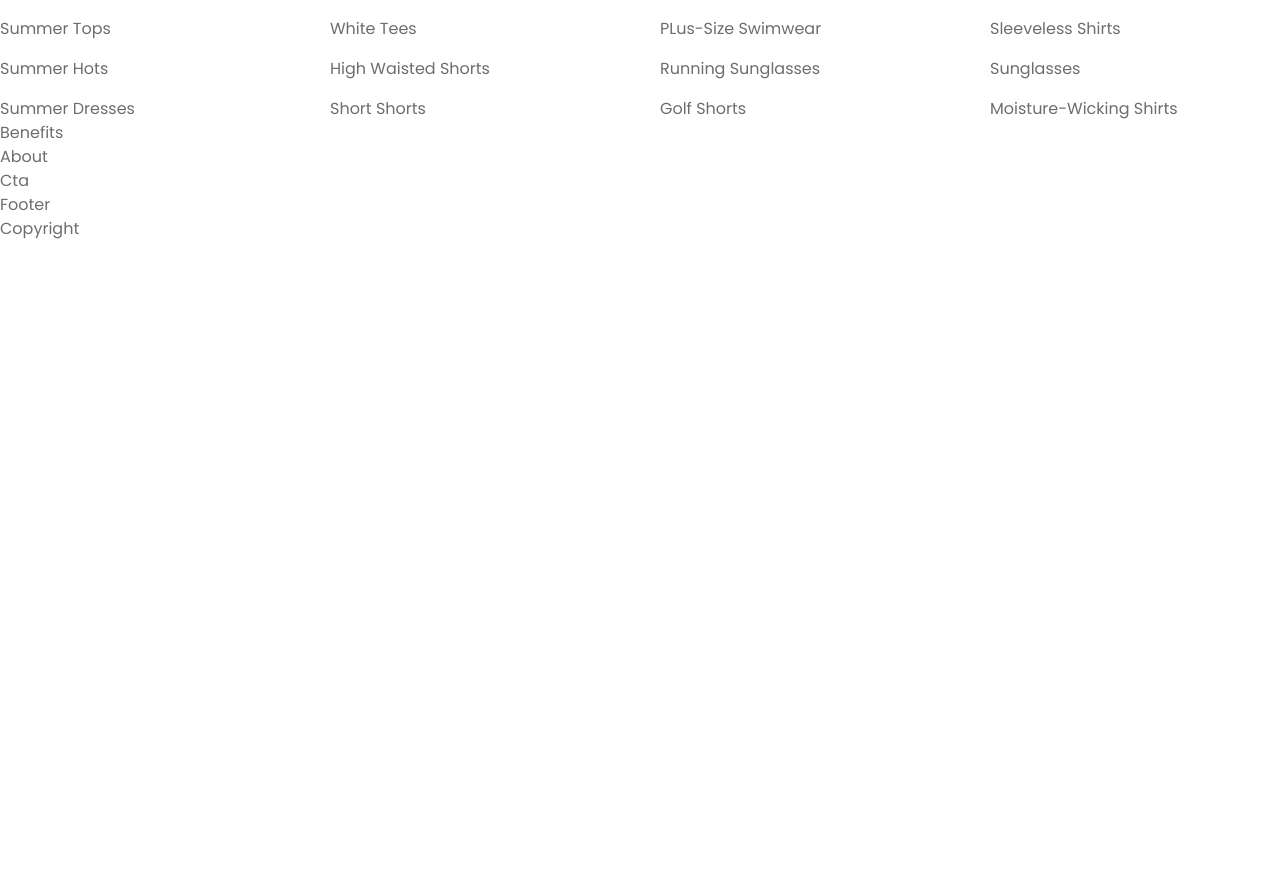
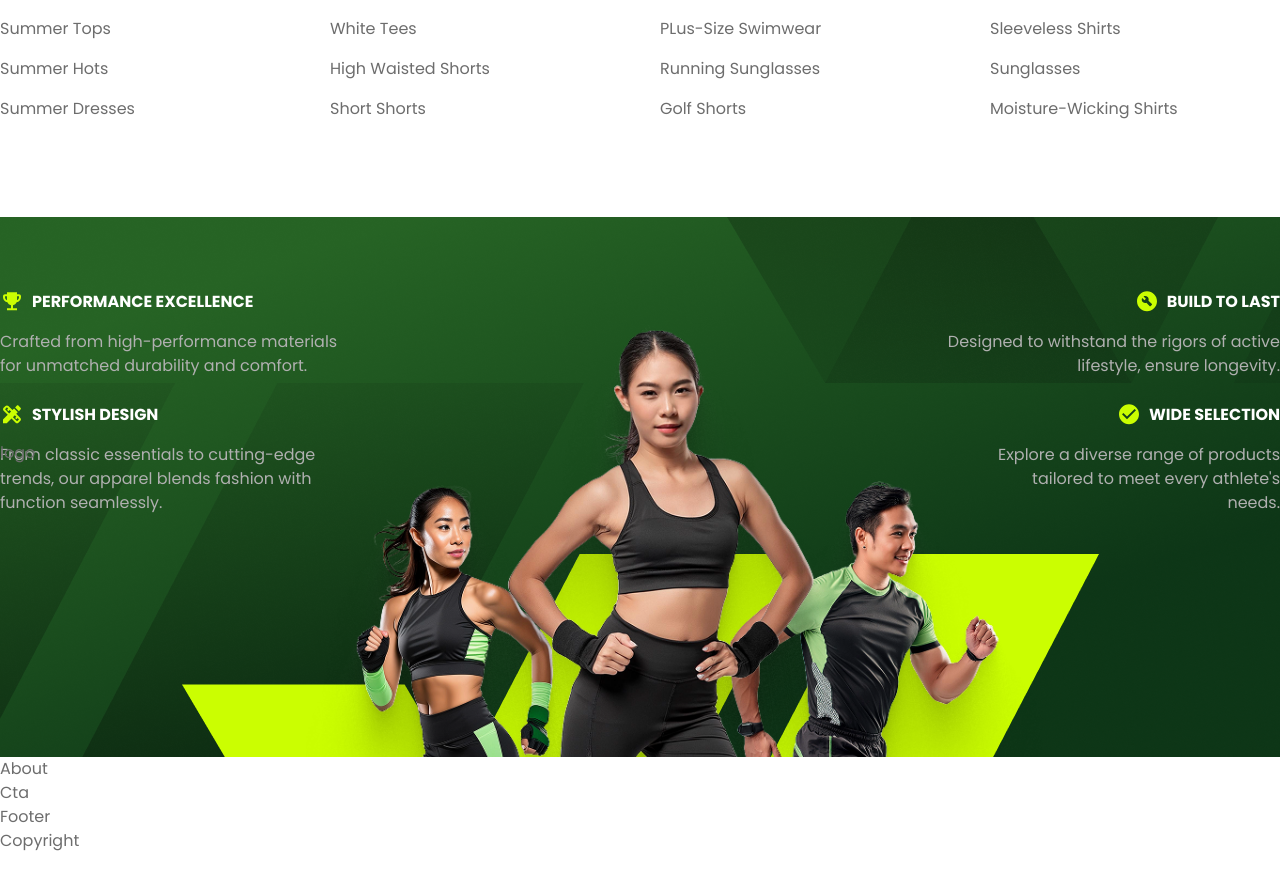
Before and after one commit to KRI5H03/venoma, a Next.js app: page / in a window 1280 px wide. Shown: the part 2783-3672 px from the top of the page. Built offline with nearby package versions, Linux system fonts and the light colour scheme.

Commit message:
completed the 5 th part of the landing page

```diff
--- a/components/Benefits.tsx
+++ b/components/Benefits.tsx
@@ -1,8 +1,57 @@
 import React from 'react'
+import Image from 'next/image'
 
 const Benefits = () => {
   return (
-    <div>Benefits</div>
+    <section className='mt-24 pt-[72px] min-h-[540px] bg-[url(/assets/img/benefits/bg.png)] bg-no-repeat bg-cover relative overflow-hidden'>
+      <div className='container mx-auto flex flex-col'>
+        {/* text */}
+        <div className='relative flex flex-col md:flex-row justify-between gap-6 md:gap-48 text-grey-300'>
+          {/* item 1 */}
+          <div className='flex-1 flex flex-col gap-6 w-full max-w-[360px]'>
+            <div>
+              <div className='flex items-center justify-start gap-2 mb-4'>
+                <Image src={"/assets/icons/trophy.svg"} alt='' width={24} height={24} />
+                <h6 className='uppercase text-white font-bold'>Performance Excellence</h6>
+              </div>
+              <p>Crafted from high-performance materials for unmatched durability and comfort.</p>
+            </div>
+            <div>
+              <div className='flex items-center justify-start gap-2 mb-4'>
+                <Image src={"/assets/icons/design.svg"} alt='' width={24} height={24} />
+                <h6 className='uppercase text-white font-bold'>Stylish Design</h6>
+              </div>
+              <p className='xl:max-w-[320px] xl:mr-auto'>From classic essentials to cutting-edge trends, our apparel blends fashion with function seamlessly.</p>
+            </div>
+          </div>
+          {/* item 2 */}
+          <div className='flex-1 flex flex-col gap-6 w-full max-w-[360px]'>
+            <div>
+              <div className='flex items-center justify-start xl:justify-end gap-2 mb-4'>
+                <Image src={"/assets/icons/build.svg"} alt='' width={24} height={24} />
+                <h6 className='uppercase text-white font-bold'>Build to Last</h6>
+              </div>
+              <p className='xl:text-right'>Designed to withstand the rigors of active lifestyle, ensure longevity.</p>
+            </div>
+            <div>
+              <div className='flex items-center justify-start xl:justify-end gap-2 mb-4'>
+                <Image src={"/assets/icons/check.svg"} alt='' width={24} height={24} />
+                <h6 className='uppercase text-white font-bold'>Wide Selection</h6>
+              </div>
+              <p className='xl:text-right xl:max-w-[290px] xl:ml-auto'>Explore a diverse range of products tailored to meet every athlete's needs.</p>
+            </div>
+          </div>
+        </div>
+        {/* img */}
+        <div className='w-full h-[280px] xl:h-auto xl:absolute top-0 bottom-0 right-0 left-0'>
+          {/* logo bg */}
+          <div className="w-full h-full bg-[url('/assets/img/benefits/logo.png')] bg-bottom bg-no-repeat absolute -bottom-56">logo</div>
+          <div className='w-full h-full flex justify-center items-end relative'>
+            <Image src={"/assets/img/benefits/s1.png"} alt='' width={916} height={604} className='absolute xl:top-16 z-50' />
+          </div>
+        </div>
+      </div>
+    </section>
   )
 }
 
```
